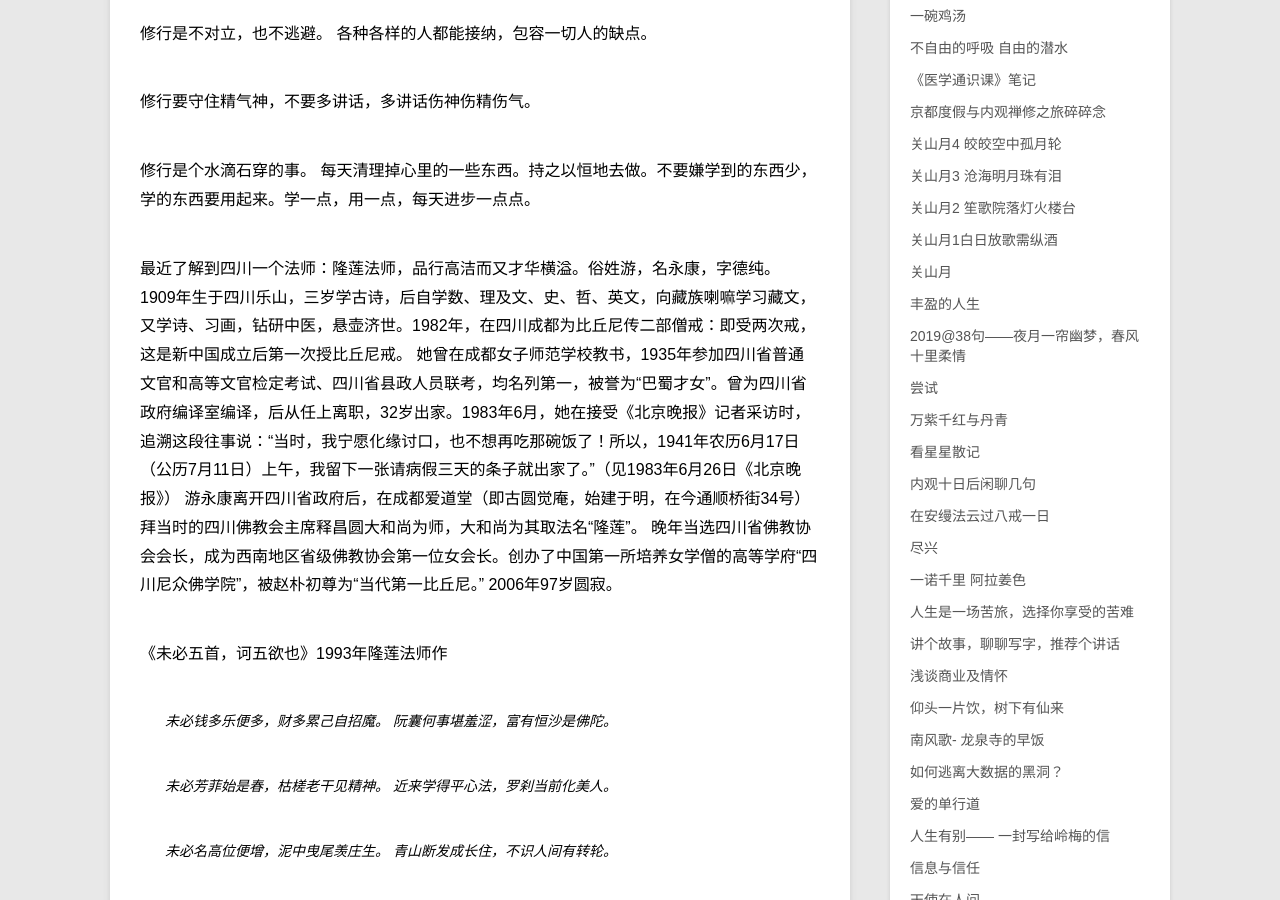
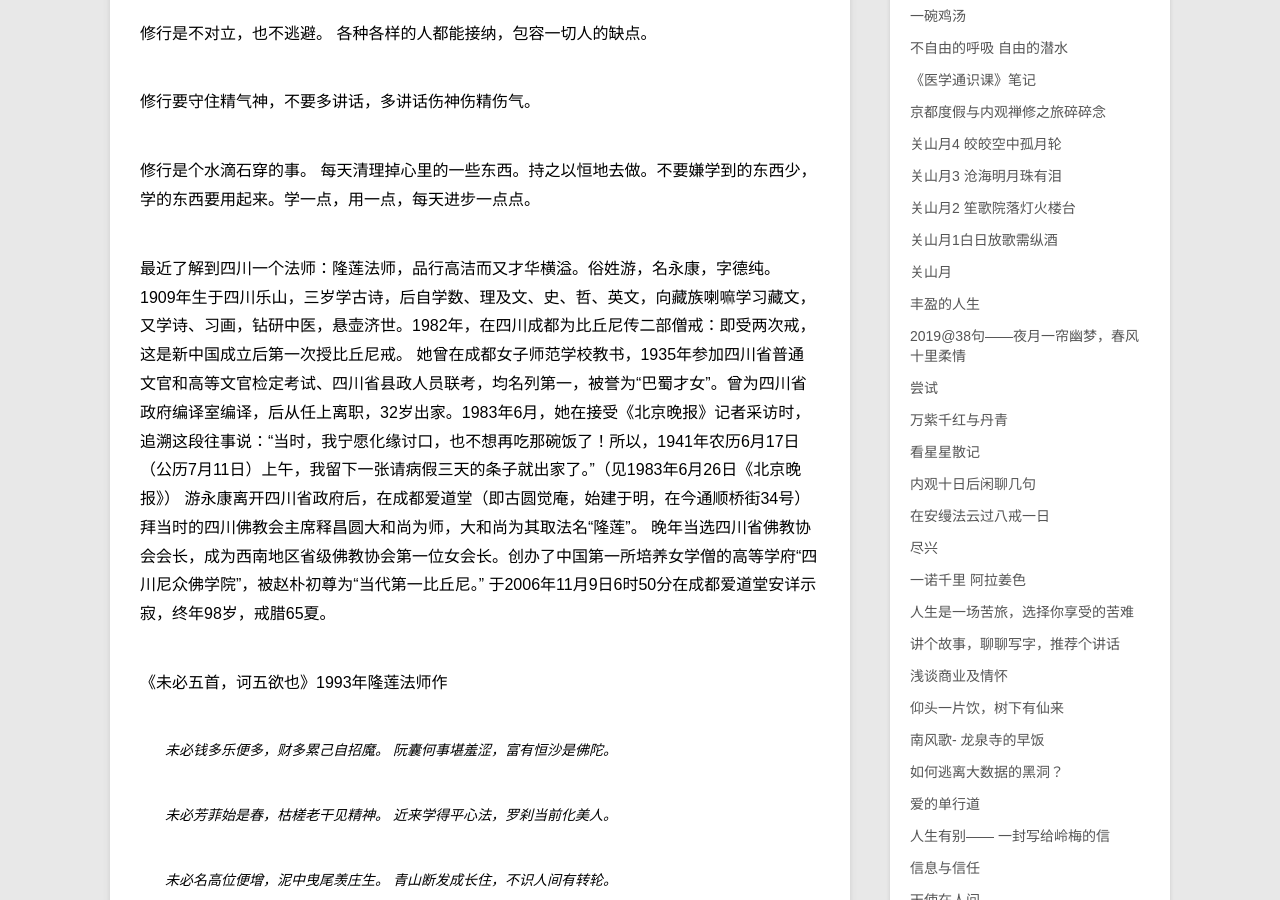
Before and after one commit to violettianjie/violettianjie.github.io, a Jekyll site: the page built from _posts/blog/2022-08-22-hongchen.md, in a window 1280 px wide and 900 px high, scrolled down 1757 px. Built offline with Jekyll 4.4.1, drawn with Linux system fonts in a browser that asks for light colours.

Commit message:
Update 2022-08-22-hongchen.md

```diff
--- a/_posts/blog/2022-08-22-hongchen.md
+++ b/_posts/blog/2022-08-22-hongchen.md
@@ -59,7 +59,7 @@ category: blog
 她曾在成都女子师范学校教书，1935年参加四川省普通文官和高等文官检定考试、四川省县政人员联考，均名列第一，被誉为“巴蜀才女”。曾为四川省政府编译室编译，后从任上离职，32岁出家。1983年6月，她在接受《北京晚报》记者采访时，追溯这段往事说：“当时，我宁愿化缘讨口，也不想再吃那碗饭了！所以，1941年农历6月17日（公历7月11日）上午，我留下一张请病假三天的条子就出家了。”（见1983年6月26日《北京晚报》）
 游永康离开四川省政府后，在成都爱道堂（即古圆觉庵，始建于明，在今通顺桥街34号）拜当时的四川佛教会主席释昌圆大和尚为师，大和尚为其取法名“隆莲”。
 晚年当选四川省佛教协会会长，成为西南地区省级佛教协会第一位女会长。创办了中国第一所培养女学僧的高等学府“四川尼众佛学院”，被赵朴初尊为“当代第一比丘尼。”
-2006年97岁圆寂。
+于2006年11月9日6时50分在成都爱道堂安详示寂，终年98岁，戒腊65夏。
 
 《未必五首，诃五欲也》1993年隆莲法师作
 
```
